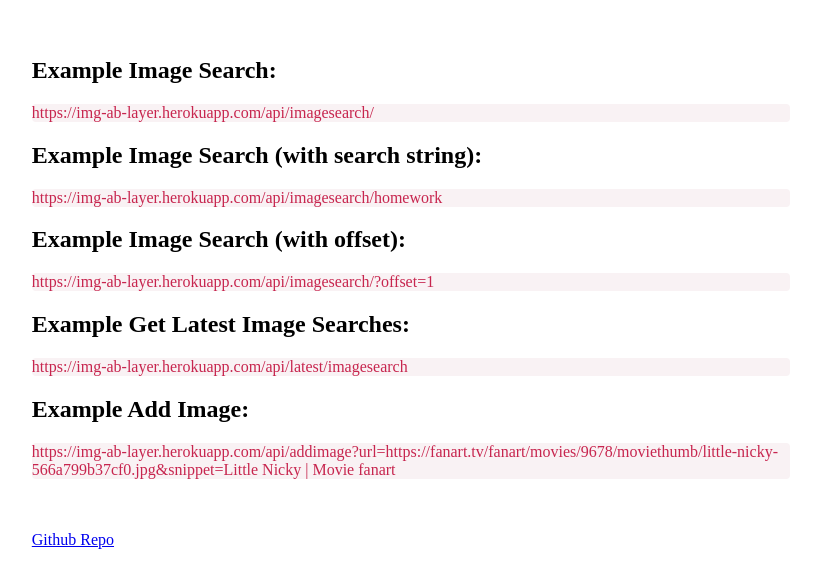
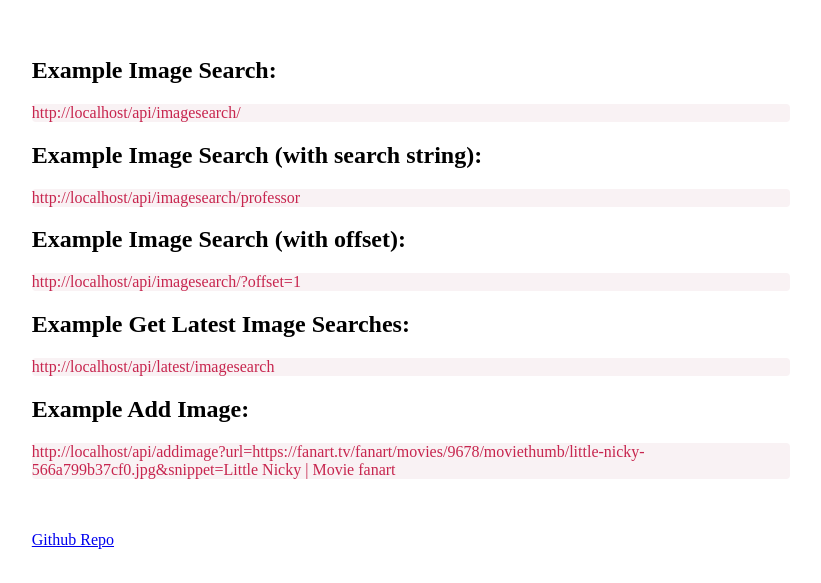
Before and after one commit to scamargo/image-search, a website: page public/index.html in a window 1280 px wide. Shown: the part 61-644 px from the top of the page, without its empty margins (229-1050 px from the left). Drawn offline with nearby package versions, Linux system fonts and the light colour scheme.

Commit message:
Add dotenv module & dynamically generate example urls

```diff
--- a/package.json
+++ b/package.json
@@ -2,16 +2,18 @@
   "name": "image-search",
   "version": "1.0.0",
   "description": "",
-  "main": "index.js",
+  "main": "server.js",
   "scripts": {
     "test": "echo \"Error: no test specified\" && exit 1",
-    "start": "node index.js"
+    "start": "node server.js"
   },
   "author": "Sergio",
   "license": "MIT",
   "dependencies": {
     "async": "^2.4.0",
+    "dotenv": "^4.0.0",
     "express": "^4.15.2",
+    "jquery": "^3.2.1",
     "mongodb": "^2.2.26"
   }
 }
--- a/public/index.html
+++ b/public/index.html
@@ -3,21 +3,23 @@
 <head>
   <title>Image Search Abstraction Layer</title>
   <link rel="stylesheet" type="text/css" href="css/style.css">
+  <script src="https://code.jquery.com/jquery-3.2.1.min.js"></script>
+  <script src="js/controller.js"></script>
 </head>
 <body>
     <h1>Image Search Abstraction Layer</h1>
     <br>
     <div class="container">
         <h2>Example Image Search:</h2>
-        <p class="example">https://img-ab-layer.herokuapp.com/api/imagesearch/</p>
+        <p id='imagesearch-blank' class="example">https://img-ab-layer.herokuapp.com/api/imagesearch/</p>
         <h2>Example Image Search (with search string):</h2>
-        <p class="example">https://img-ab-layer.herokuapp.com/api/imagesearch/homework</p>
+        <p id='imagesearch-withquery' class="example">https://img-ab-layer.herokuapp.com/api/imagesearch/professor</p>
         <h2>Example Image Search (with offset):</h2>
-        <p class="example">https://img-ab-layer.herokuapp.com/api/imagesearch/?offset=1</p>
+        <p id='imagesearch-offset' class="example">https://img-ab-layer.herokuapp.com/api/imagesearch/?offset=1</p>
         <h2>Example Get Latest Image Searches:</h2>
-        <p class="example">https://img-ab-layer.herokuapp.com/api/latest/imagesearch</p>
+        <p id='latest-searches' class="example">https://img-ab-layer.herokuapp.com/api/latest/imagesearch</p>
         <h2>Example Add Image:</h2>
-        <p class="example">https://img-ab-layer.herokuapp.com/api/addimage?url=https://fanart.tv/fanart/movies/9678/moviethumb/little-nicky-566a799b37cf0.jpg&snippet=Little Nicky | Movie fanart</p>
+        <p id='addimage' class="example">https://img-ab-layer.herokuapp.com/api/addimage?url=https://fanart.tv/fanart/movies/9678/moviethumb/little-nicky-566a799b37cf0.jpg&snippet=Little Nicky | Movie fanart</p>
         <br><br>
         <a href="https://github.com/scamargo/image-search">Github Repo</a>
     </div>
--- /dev/null
+++ b/public/js/controller.js
@@ -0,0 +1,12 @@
+// TODO: make example urls clickable links that open new tab
+// TODO: to get rid of warning message you have to add jquery to node -- https://www.npmjs.com/package/jquery
+
+$(document).ready(function(event) {
+
+    // Update example urls
+    $('#imagesearch-blank').text(window.location.origin + '/api/imagesearch/')
+    $('#imagesearch-withquery').text(window.location.origin + '/api/imagesearch/professor')
+    $('#imagesearch-offset').text(window.location.origin + '/api/imagesearch/?offset=1')
+    $('#latest-searches').text(window.location.origin + '/api/latest/imagesearch')
+    $('#addimage').text(window.location.origin + '/api/addimage?url=https://fanart.tv/fanart/movies/9678/moviethumb/little-nicky-566a799b37cf0.jpg&snippet=Little Nicky | Movie fanart')
+});
```
Also changed, not shown: server.js (renamed from index.js, +13 -3 lines), 1 other file.
